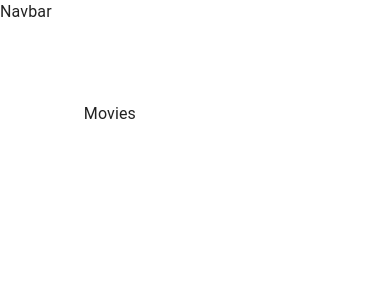
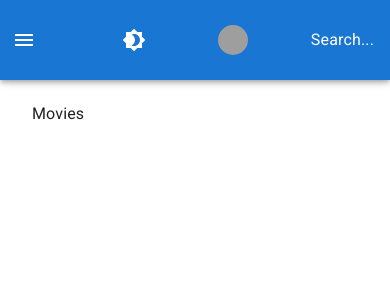
Before and after one commit to ajinkyabh2203/watchive, a React (Create React App) app: page / in a window 390 px wide. Shown: the top 300 px of the page. Built offline with nearby package versions, Linux system fonts and the light colour scheme; grey boxes are pictures that could not be loaded.

Commit message:
Navbar Structure

```diff
--- a/public/index.html
+++ b/public/index.html
@@ -11,6 +11,13 @@
     />
     <link rel="apple-touch-icon" href="%PUBLIC_URL%/logo192.png" />
     <link rel="manifest" href="%PUBLIC_URL%/manifest.json" />
+    <link rel="preconnect" href="https://fonts.googleapis.com" />
+    <link rel="preconnect" href="https://fonts.gstatic.com" crossorigin />
+    <link
+      rel="stylesheet"
+      href="https://fonts.googleapis.com/css2?family=Roboto:wght@300;400;500;700&display=swap"
+    />
+
     <title>WatcHive</title>
   </head>
   <body>
--- a/src/components/Navbar/Navbar.jsx
+++ b/src/components/Navbar/Navbar.jsx
@@ -1,10 +1,66 @@
-import React from 'react'
+import React from "react";
+
+import { Link } from "react-router-dom";
+import { Button, useMediaQuery, Avatar, IconButton } from "@mui/material";
+import {
+  Menu,
+  Brightness7,
+  Brightness4,
+  AccountCircle,
+} from "@mui/icons-material";
+import { styles } from "./styles";
+import { useTheme } from "@mui/system";
 
 const Navbar = () => {
-    console.log("Navbar");
+  const { AppBar, Toolbar, MenuButton } = styles;
+  const isMobile = useMediaQuery("(max-width:600px)");
+  const theme = useTheme();
+  const isAuthenticated = true;
+
   return (
-    <div>Navbar</div>
-  )
-}
+    <>
+      <AppBar>
+        <Toolbar>
+          {isMobile && (
+            <MenuButton
+              color="inherit"
+              edge="start"
+              style={{ outline: "none" }}
+              onClick={() => {}}
+            >
+              <Menu />
+            </MenuButton>
+          )}
+          <IconButton color="inherit" sx={{ ml: 1 }} onClick={() => {}}>
+            {theme.palette.mode === "dark" ? <Brightness7 /> : <Brightness4 />}
+          </IconButton>
+          {!isMobile && "Search..."}
+          <div>
+            {!isAuthenticated ? (
+              <Button color="inherit" onClick={() => {}}>
+                Login &nbsp; <AccountCircle />
+              </Button>
+            ) : (
+              <Button
+                color="inherit"
+                component={Link}
+                to={"./profile/:id"}
+                onClick={() => {}}
+              >
+                {!isMobile && <>My Movies &nbsp;</>}
+                <Avatar
+                  style={{ width: 30, height: 30 }}
+                  alt="Profile"
+                  src="https://img.freepik.com/free-vector/blue-circle-with-white-user_78370-4707.jpg?size=338&ext=jpg&ga=GA1.1.2008272138.1720656000&semt=ais_user"
+                />
+              </Button>
+            )}
+          </div>
+          {isMobile && "Search..."}
+        </Toolbar>
+      </AppBar>
+    </>
+  );
+};
 
-export default Navbar
+export default Navbar;
--- /dev/null
+++ b/src/components/Navbar/styles.js
@@ -0,0 +1,34 @@
+import { styled } from "@mui/system";
+import {
+  AppBar as MuiAppBar,
+  Toolbar as MuiToolbar,
+  IconButton as MuiIconButton,
+} from "@mui/material";
+
+const AppBar = styled(MuiAppBar)({
+  position: "fixed",
+});
+
+const Toolbar = styled(MuiToolbar)(({ theme }) => ({
+  height: "80px",
+  display: "flex",
+  justifyContent: "space-between",
+  marginLeft: "240px",
+  [theme.breakpoints.down("sm")]: {
+    marginLeft: 0,
+    flexWrap: "wrap",
+  },
+}));
+
+const MenuButton = styled(MuiIconButton)(({ theme }) => ({
+  marginRight: theme.spacing(2),
+  [theme.breakpoints.up("sm")]: {
+    display: "none",
+  },
+}));
+
+export const styles = {
+  AppBar,
+  Toolbar,
+  MenuButton,
+};
--- a/src/index.js
+++ b/src/index.js
@@ -1,14 +1,20 @@
 import React from "react";
 // import ReactDOM from "react-dom";
 
-import App from "./components/App";
 import { createRoot } from "react-dom/client";
 import { BrowserRouter as Router } from "react-router-dom";
+import { ThemeProvider, createTheme } from "@mui/material/styles";
+
+import App from "./components/App";
+
+const theme = createTheme({});
 
 const container = document.getElementById("root");
 const root = createRoot(container);
 root.render(
-  <Router>
-    <App />
-  </Router>
+  <ThemeProvider theme={theme}>
+    <Router>
+      <App />
+    </Router>
+  </ThemeProvider>
 );
```
Also changed, not shown: src/components/App.jsx (line endings or trailing spaces).
